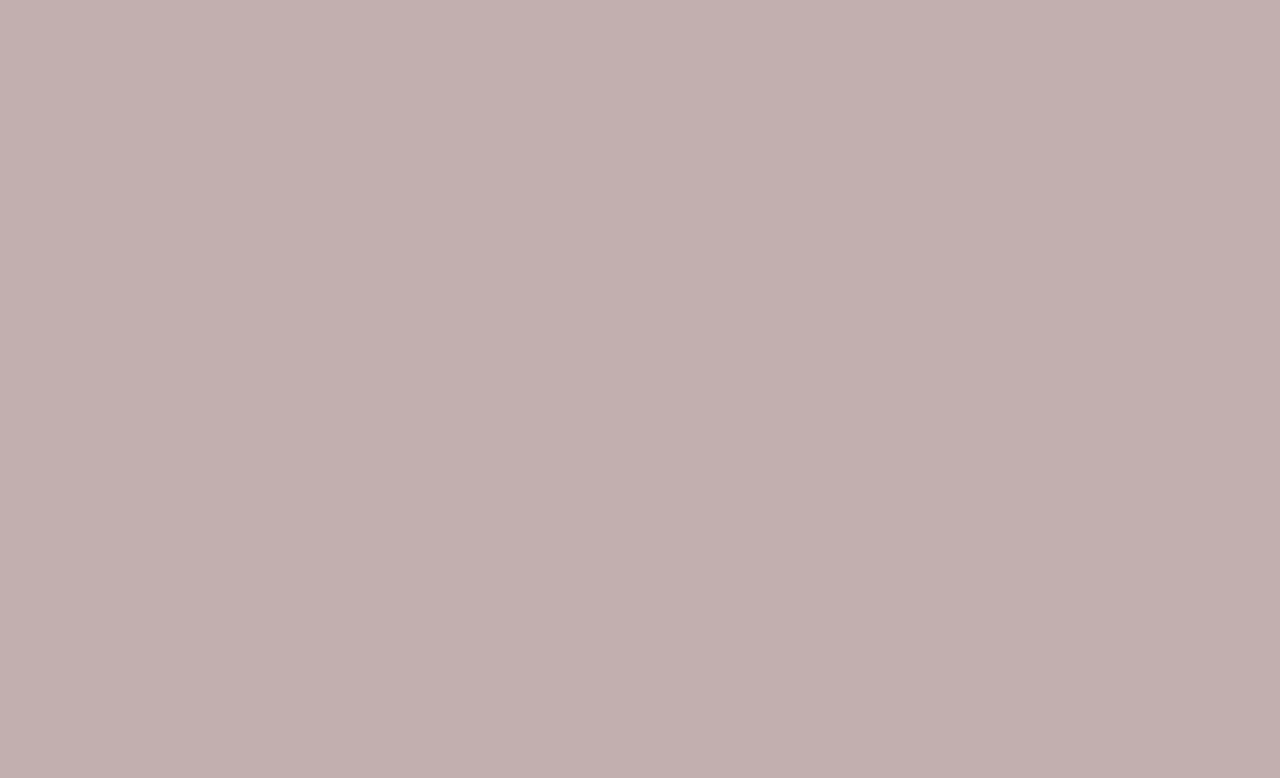
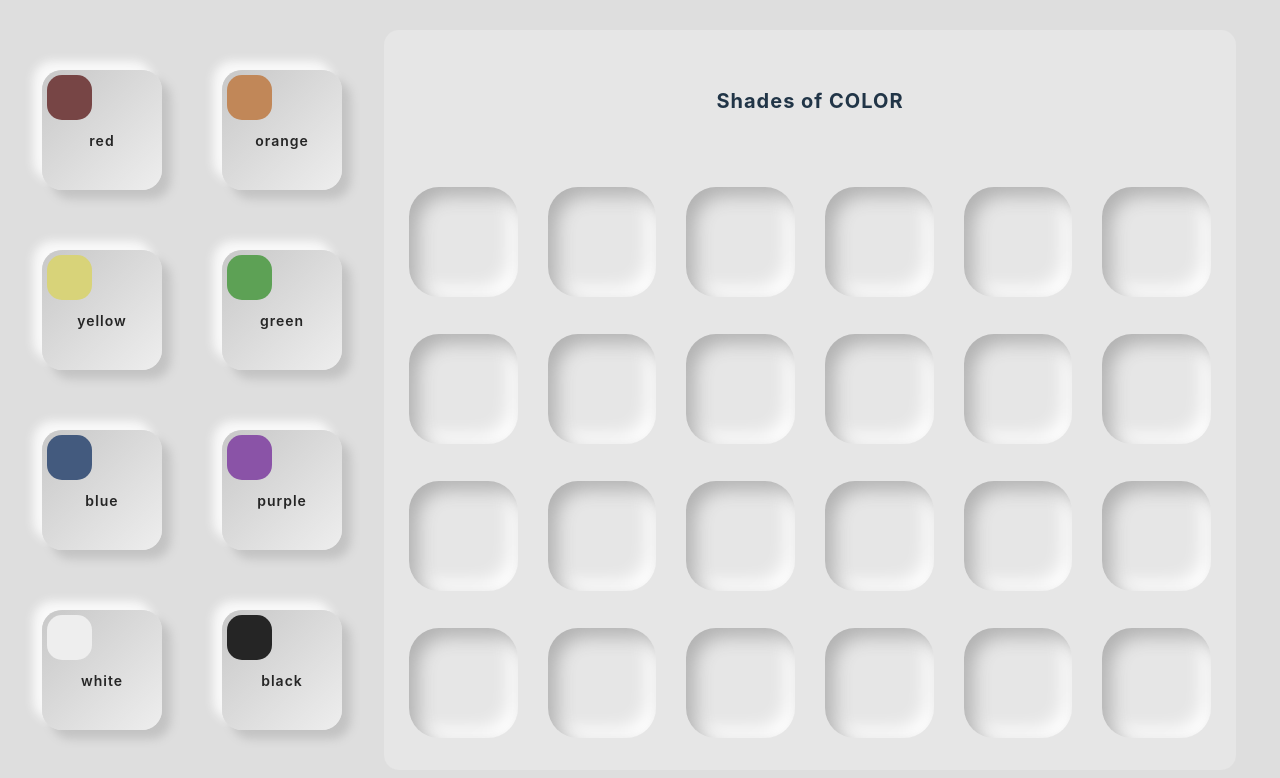
Before and after one commit to reinexxism/Project-IRIS, a React (Vite) app: page / in a window 1280 px wide. Shown: the top 778 px of the page. Built offline with nearby package versions, Linux system fonts and the light colour scheme.

Commit message:
MOD : make each component

```diff
--- a/src/AppContainer.css
+++ b/src/AppContainer.css
@@ -1,5 +1,7 @@
 .container {
   width: 100vw;
   height: 100vh;
-  background-color: #c2afaf;
+  background: #dedede;
+  display: flex;
+  align-items: center;
 }
--- a/src/AppContainer.jsx
+++ b/src/AppContainer.jsx
@@ -1,6 +1,13 @@
 import React from "react";
 import "./AppContainer.css";
+import KeySection from "./components/KeySection";
+import ShadeSection from "./components/ShadeSection";
 
 export default function AppContainer() {
-  return <div className="container"></div>;
+  return (
+    <div className="container">
+      <KeySection />
+      <ShadeSection />
+    </div>
+  );
 }
--- a/src/components/ColorChip.css
+++ b/src/components/ColorChip.css
@@ -0,0 +1,14 @@
+.color-chip-container {
+  width: 110px;
+  height: 110px;
+  background-color: #fff;
+  margin: 15px;
+  border-radius: 30px;
+  background: #e6e6e6;
+  box-shadow: inset 9px 9px 18px #b2b2b2, inset -9px -9px 18px #ffffff;
+  transition: all 0.2s ease;
+  cursor: pointer;
+}
+.color-chip-container:hover {
+  width: 330px;
+}
--- a/src/components/ColorChip.jsx
+++ b/src/components/ColorChip.jsx
@@ -2,5 +2,5 @@ import React from "react";
 import "./ColorChip.css";
 
 export default function ColorChip() {
-  return <div></div>;
+  return <div className="color-chip-container"></div>;
 }
--- a/src/components/KeyColor.css
+++ b/src/components/KeyColor.css
@@ -0,0 +1,25 @@
+.key-color-container {
+  position: relative;
+  width: 120px;
+  height: 120px;
+  margin: 30px;
+  border-radius: 20px;
+  background: linear-gradient(315deg, #eeeeee, #c8c8c8);
+  box-shadow: 9px 9px 10px #c3c3c3, -9px -9px 10px #f9f9f9;
+  cursor: pointer;
+  display: flex;
+  justify-content: center;
+}
+span {
+  position: absolute;
+  top: 50%;
+  font-size: 14px;
+  font-weight: 600;
+  letter-spacing: 1px;
+  color: #252525;
+}
+.key-color-container:hover {
+  border-radius: 20px;
+  background: #dedede;
+  box-shadow: inset 9px 9px 10px #cacaca, inset -9px -9px 10px #f2f2f2;
+}
--- a/src/components/KeyColor.jsx
+++ b/src/components/KeyColor.jsx
@@ -1,6 +1,12 @@
-import React from "react";
+import React, { useState } from "react";
 import "./KeyColor.css";
+import KeyColorCircle from "./KeyColorCircle";
 
-export default function KeyColor() {
-  return <div></div>;
+export default function KeyColor({ keyColorName }) {
+  return (
+    <div className="key-color-container">
+      <KeyColorCircle keyColorValue={keyColorName} />
+      <span>{keyColorName}</span>
+    </div>
+  );
 }
--- /dev/null
+++ b/src/components/KeyColorCircle.css
@@ -0,0 +1,39 @@
+.key-color-circle-container {
+  position: absolute;
+  top: 5px;
+  left: 5px;
+  width: 45px;
+  height: 45px;
+  border-radius: 15px;
+}
+
+.red {
+  background-color: rgb(119, 69, 69);
+}
+.orange {
+  background-color: #c18758;
+}
+.yellow {
+  background-color: rgb(216, 211, 121);
+}
+.green {
+  background-color: #5da155;
+}
+.blue {
+  background-color: rgb(67, 90, 126);
+}
+.purple {
+  background-color: rgb(138, 83, 167);
+}
+.white {
+  background-color: #eeeeee;
+}
+.black {
+  background-color: #252525;
+}
+.brown {
+  background-color: #514141;
+}
+.pink {
+  background-color: #b780b2;
+}
--- /dev/null
+++ b/src/components/KeyColorCircle.jsx
@@ -0,0 +1,6 @@
+import React from "react";
+import "./KeyColorCircle.css";
+
+export default function KeyColorCircle({ keyColorValue }) {
+  return <div className={`key-color-circle-container ${keyColorValue}`}></div>;
+}
--- /dev/null
+++ b/src/components/KeySection.css
@@ -0,0 +1,11 @@
+.key-section-container {
+  width: 30%;
+  height: 90%;
+  display: flex;
+  flex-wrap: wrap;
+  justify-content: center;
+  overflow: scroll;
+}
+.scroll::-webkit-scrollbar {
+  display: none;
+}
--- /dev/null
+++ b/src/components/KeySection.jsx
@@ -0,0 +1,20 @@
+import React from "react";
+import "./KeySection.css";
+import KeyColor from "./KeyColor";
+
+export default function KeySection() {
+  return (
+    <div className="key-section-container scroll">
+      <KeyColor keyColorName="red" />
+      <KeyColor keyColorName="orange" />
+      <KeyColor keyColorName="yellow" />
+      <KeyColor keyColorName="green" />
+      <KeyColor keyColorName="blue" />
+      <KeyColor keyColorName="purple" />
+      <KeyColor keyColorName="white" />
+      <KeyColor keyColorName="black" />
+      <KeyColor keyColorName="brown" />
+      <KeyColor keyColorName="pink" />
+    </div>
+  );
+}
--- /dev/null
+++ b/src/components/ShadeSection.css
@@ -0,0 +1,32 @@
+.shade-section-container {
+  width: 65%;
+  height: 90%;
+  border-radius: 15px;
+  padding: 10px;
+  background-color: #e6e6e6;
+  display: flex;
+  flex-direction: column;
+  justify-content: space-evenly;
+  overflow: scroll;
+}
+.scroll::-webkit-scrollbar {
+  display: none;
+}
+.title {
+  display: flex;
+  justify-content: center;
+  align-items: center;
+  width: 100%;
+  height: 15%;
+  margin-bottom: 10px;
+}
+h3 {
+  width: 100%;
+  text-align: center;
+  font-size: 20px;
+  letter-spacing: 1px;
+}
+.shade-layer {
+  display: flex;
+  justify-content: space-around;
+}
--- /dev/null
+++ b/src/components/ShadeSection.jsx
@@ -0,0 +1,45 @@
+import React from "react";
+import "./ShadeSection.css";
+import ColorChip from "./ColorChip";
+
+export default function ShadeSection() {
+  return (
+    <div className="shade-section-container scroll">
+      <div className="title">
+        <h3>Shades of COLOR</h3>
+      </div>
+      <div className="shade-layer">
+        <ColorChip />
+        <ColorChip />
+        <ColorChip />
+        <ColorChip />
+        <ColorChip />
+        <ColorChip />
+      </div>
+      <div className="shade-layer">
+        <ColorChip />
+        <ColorChip />
+        <ColorChip />
+        <ColorChip />
+        <ColorChip />
+        <ColorChip />
+      </div>
+      <div className="shade-layer">
+        <ColorChip />
+        <ColorChip />
+        <ColorChip />
+        <ColorChip />
+        <ColorChip />
+        <ColorChip />
+      </div>
+      <div className="shade-layer">
+        <ColorChip />
+        <ColorChip />
+        <ColorChip />
+        <ColorChip />
+        <ColorChip />
+        <ColorChip />
+      </div>
+    </div>
+  );
+}
```
